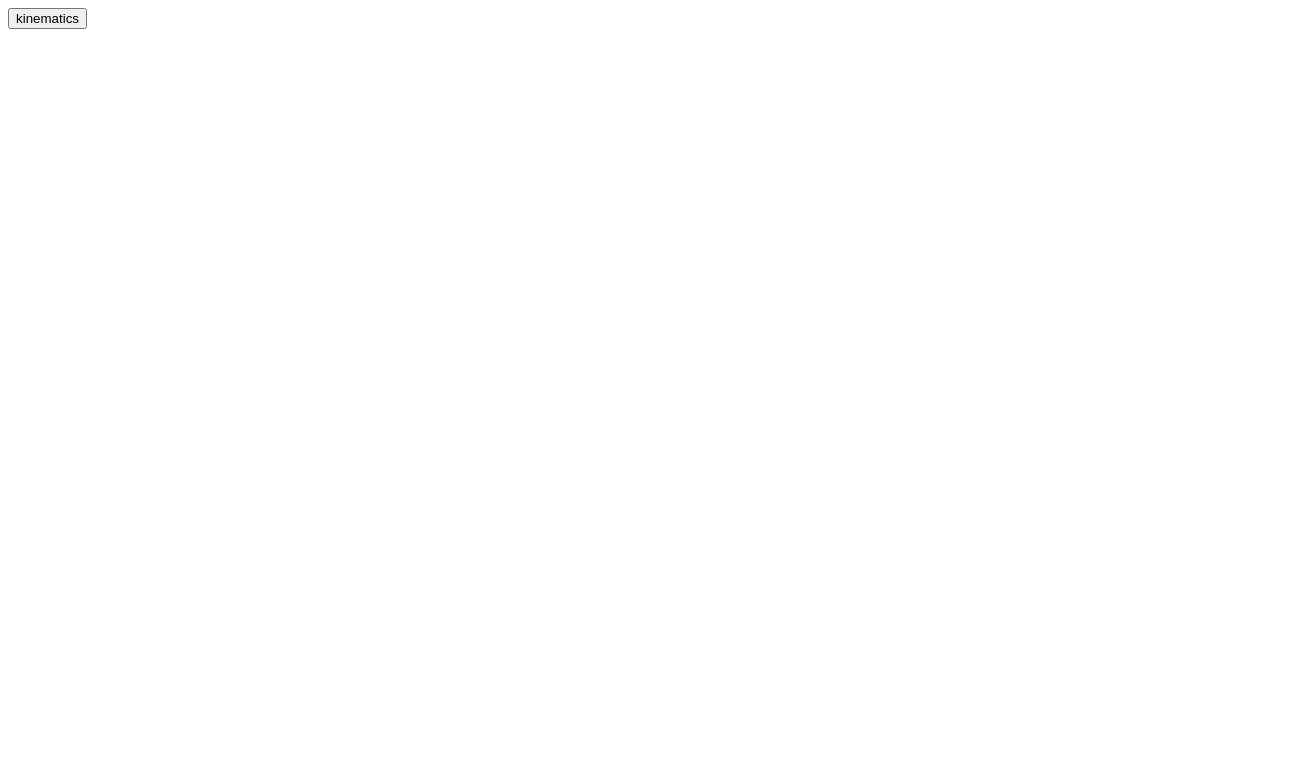
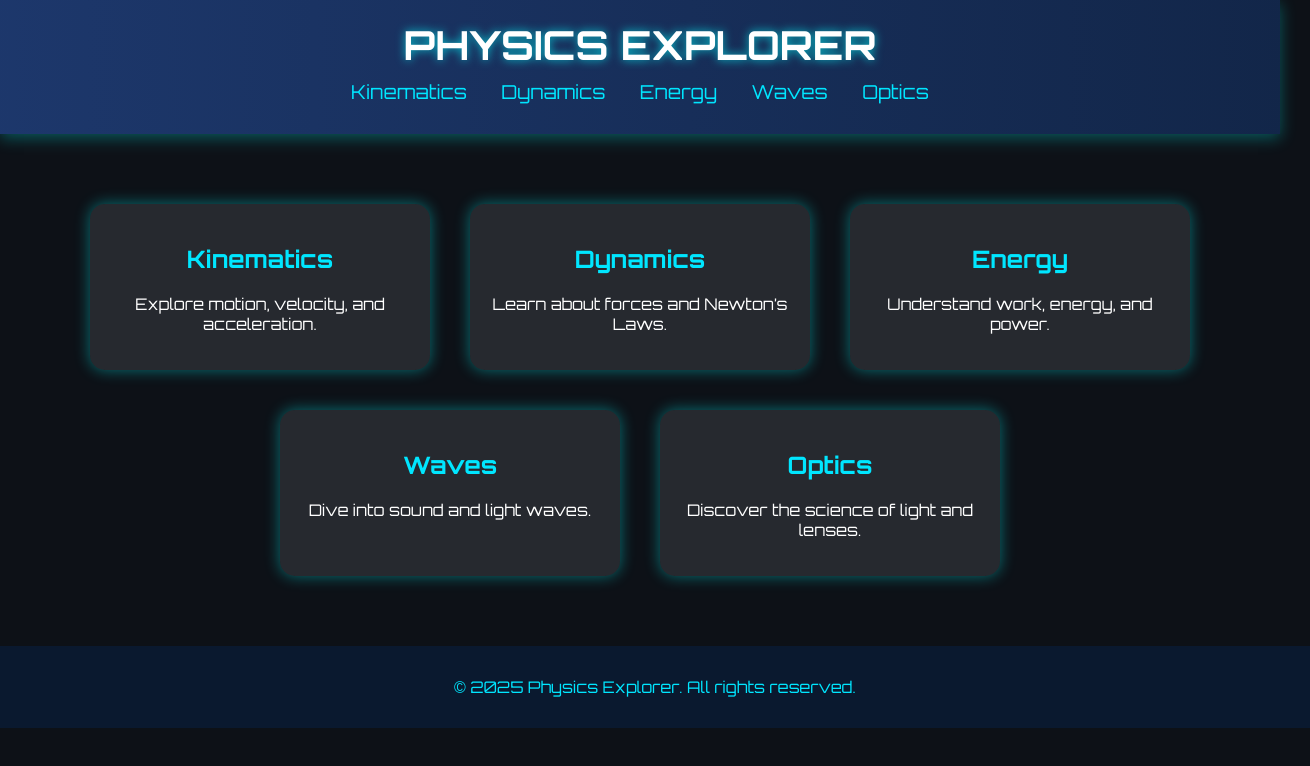
Before and after one commit to prateekgit24/physics-animations, a plain HTML site: page index.html in a window 1280 px wide. Shown: the whole page, 1310 px wide, since content can reach past the window. Drawn offline with Linux system fonts and the light colour scheme.

Commit message:
stage 1 index.html

```diff
--- a/index.html
+++ b/index.html
@@ -1,3 +1,144 @@
-<html><head><title>physics</title></head><body>
-   <a href="mixed.html"> <button>kinematics</button></a>
-</body></html>
+<!DOCTYPE html>
+<html lang="en">
+<head>
+    <meta charset="UTF-8">
+    <meta name="viewport" content="width=device-width, initial-scale=1.0">
+    <title>Physics Explorer</title>
+    <link href="https://fonts.googleapis.com/css2?family=Orbitron:wght@400;700&display=swap" rel="stylesheet">
+    <style>
+        /* General Styles */
+        body {
+            font-family: 'Orbitron', sans-serif;
+            background: #0d1117;
+            color: #ffffff;
+            margin: 0;
+            padding: 0;
+            overflow-x: hidden;
+        }
+
+        /* Gradient Animation */
+        @keyframes gradientBG {
+            0% { background-position: 0% 50%; }
+            50% { background-position: 100% 50%; }
+            100% { background-position: 0% 50%; }
+        }
+
+        /* Header */
+        header {
+            background: linear-gradient(270deg, #1f3b73, #0a192f, #1f3b73);
+            background-size: 400% 400%;
+            animation: gradientBG 6s infinite alternate;
+            padding: 20px;
+            text-align: center;
+            box-shadow: 0px 4px 15px rgba(0, 255, 255, 0.3);
+        }
+
+        header h1 {
+            margin: 0;
+            font-size: 2.5rem;
+            text-transform: uppercase;
+            text-shadow: 0px 0px 10px rgba(0, 255, 255, 0.7);
+        }
+
+        /* Navigation */
+        nav {
+            text-align: center;
+            padding: 10px;
+        }
+
+        nav a {
+            color: #00e6ff;
+            text-decoration: none;
+            font-size: 1.2rem;
+            margin: 0 15px;
+            transition: color 0.3s;
+        }
+
+        nav a:hover {
+            color: #ff4dd2;
+        }
+
+        /* Main Content */
+        .container {
+            display: flex;
+            flex-wrap: wrap;
+            justify-content: center;
+            padding: 50px;
+        }
+
+        .topic-card {
+            background: rgba(255, 255, 255, 0.1);
+            border-radius: 15px;
+            padding: 20px;
+            margin: 20px;
+            width: 300px;
+            text-align: center;
+            box-shadow: 0px 0px 15px rgba(0, 255, 255, 0.4);
+            transition: transform 0.3s ease, box-shadow 0.3s ease;
+        }
+
+        .topic-card:hover {
+            transform: scale(1.05);
+            box-shadow: 0px 0px 25px rgba(255, 77, 210, 0.7);
+        }
+
+        .topic-card h2 {
+            color: #00e6ff;
+        }
+        .topic-link {
+    text-decoration: none; /* Remove default underline */
+    color: inherit; /* Keep text color the same */
+    display: block; /* Ensure full card is clickable */
+}
+
+        /* Footer */
+        footer {
+            background: #0a192f;
+            text-align: center;
+            padding: 15px;
+            width: 100%;
+            bottom: 0;
+            color: #00e6ff;
+        }
+    </style>
+</head>
+<body>
+    <header>
+        <h1>Physics Explorer</h1>
+        <nav>
+            <a href="mixed.html">Kinematics</a>
+            <a href="#dynamics">Dynamics</a>
+            <a href="#energy">Energy</a>
+            <a href="#waves">Waves</a>
+            <a href="#optics">Optics</a>
+        </nav>
+    </header>
+
+    <div class="container">
+        <a href="mixed.html" class="topic-link">  <div class="topic-card" id="kinematics">
+            <h2>Kinematics</h2>
+            <p>Explore motion, velocity, and acceleration.</p>
+        </div></a>
+        <div class="topic-card" id="dynamics">
+            <h2>Dynamics</h2>
+            <p>Learn about forces and Newton’s Laws.</p>
+        </div>
+        <div class="topic-card" id="energy">
+            <h2>Energy</h2>
+            <p>Understand work, energy, and power.</p>
+        </div>
+        <div class="topic-card" id="waves">
+            <h2>Waves</h2>
+            <p>Dive into sound and light waves.</p>
+        </div>
+        <div class="topic-card" id="optics">
+            <h2>Optics</h2>
+            <p>Discover the science of light and lenses.</p>
+        </div>
+    </div>
+
+    <footer>
+        <p>&copy; 2025 Physics Explorer. All rights reserved.</p>
+    </footer>
+</body>
+</html>
```
